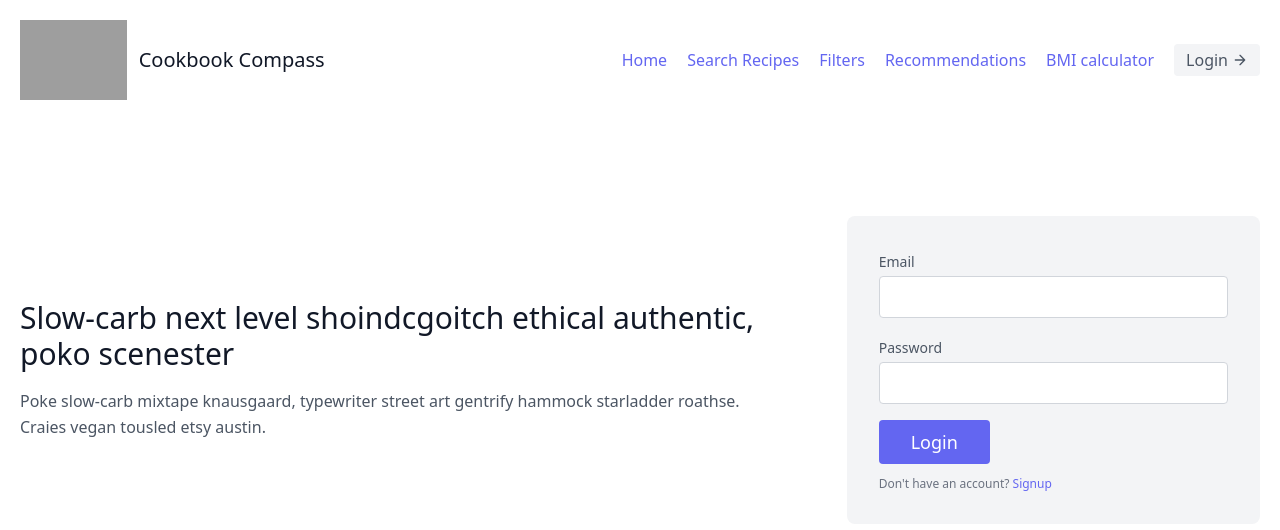
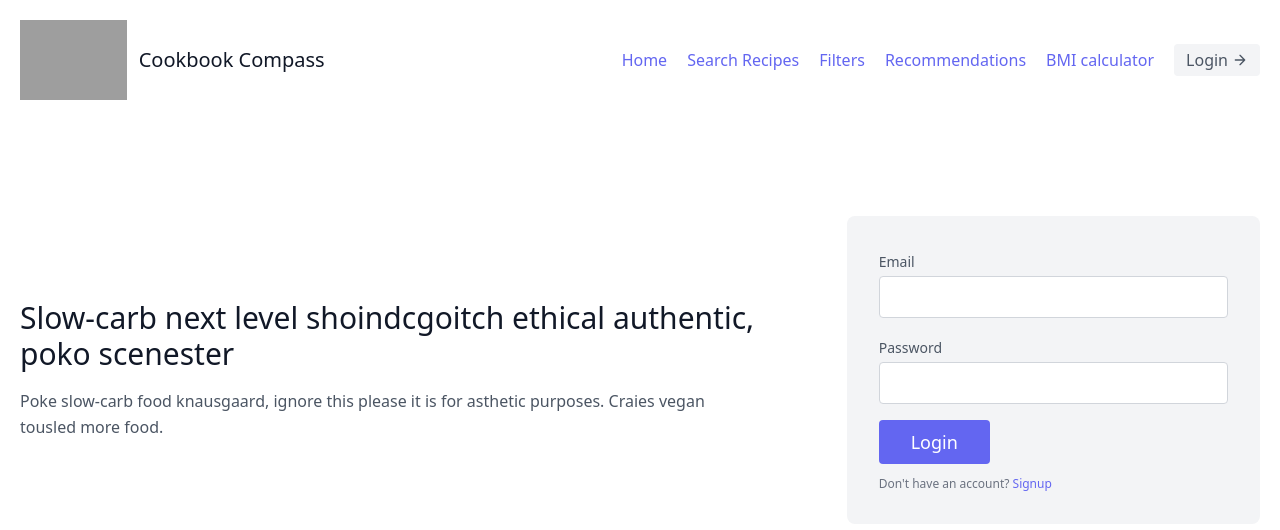
Before and after one commit to UmairM13/CookbookCompass, a Vue app in the folder frontend/vue-project/: page /login in a window 1280 px wide. Shown: the top 530 px of the page. Built offline with nearby package versions, Linux system fonts and the light colour scheme; grey boxes are pictures that could not be loaded.

Commit message:
updated design

```diff
--- a/frontend/vue-project/src/views/Login.vue
+++ b/frontend/vue-project/src/views/Login.vue
@@ -3,7 +3,7 @@
     <div class="container px-5 py-24 mx-auto flex flex-wrap items-center">
       <div class="lg:w-3/5 md:w-1/2 md:pr-16 lg:pr-0 pr-0">
         <h1 class="title-font font-medium text-3xl text-gray-900">Slow-carb next level shoindcgoitch ethical authentic, poko scenester</h1>
-        <p class="leading-relaxed mt-4">Poke slow-carb mixtape knausgaard, typewriter street art gentrify hammock starladder roathse. Craies vegan tousled etsy austin.</p>
+        <p class="leading-relaxed mt-4">Poke slow-carb food knausgaard, ignore this please it is for asthetic purposes. Craies vegan tousled more food.</p>
       </div>
       <div class="lg:w-2/6 md:w-1/2 bg-gray-100 rounded-lg p-8 flex flex-col md:ml-auto w-full mt-10 md:mt-0">
         <form @submit.prevent="handleLogin">
```
